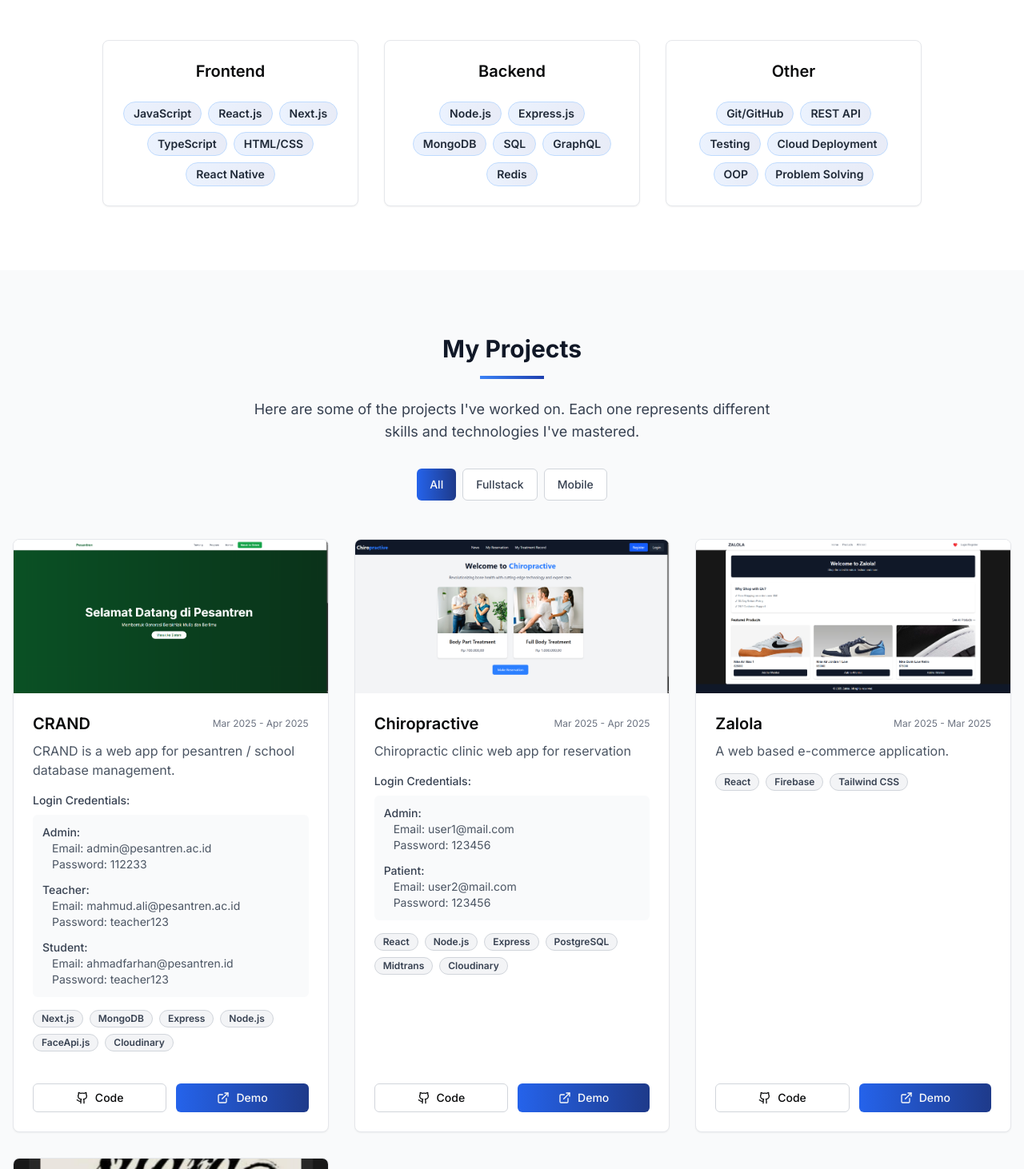
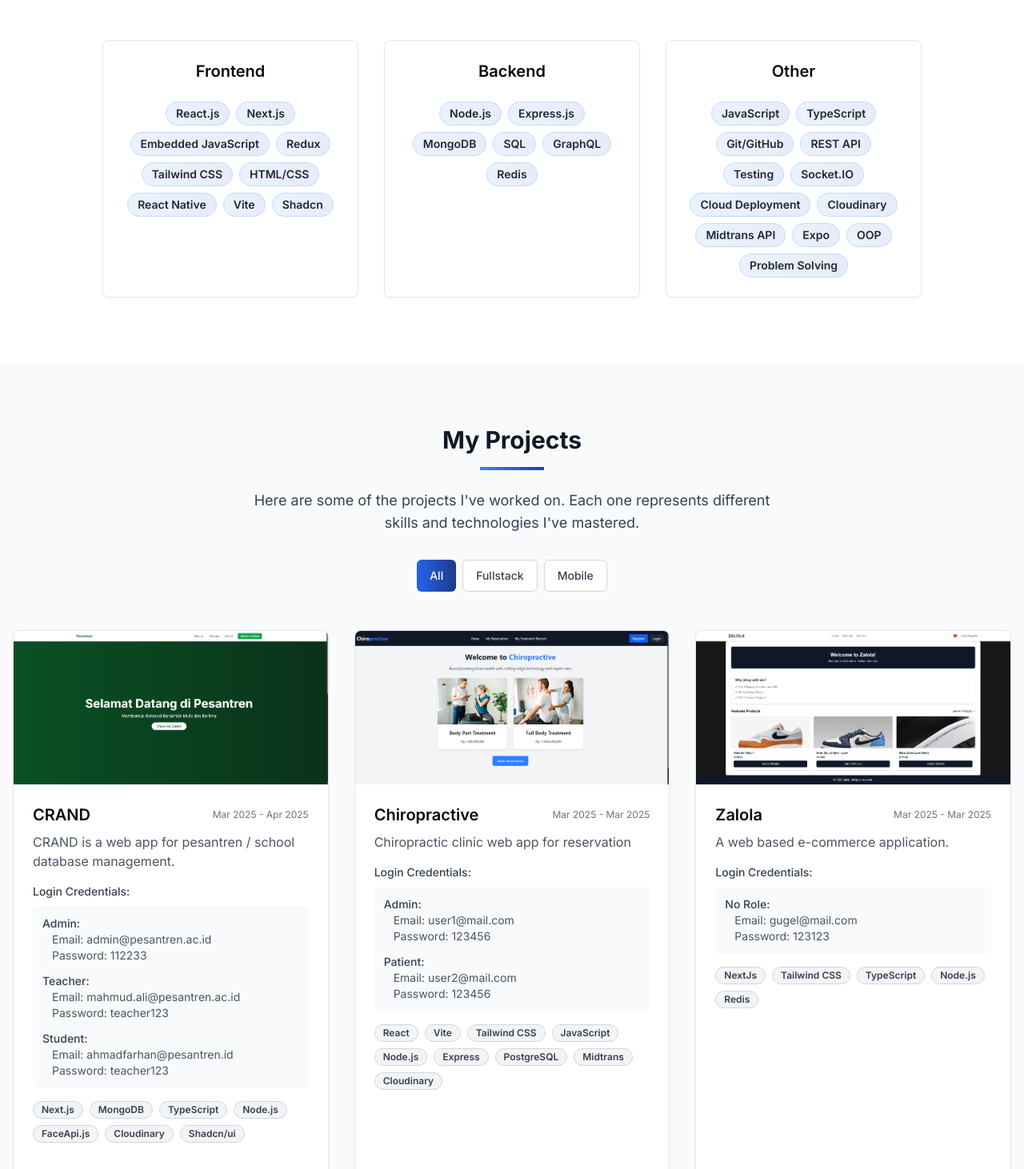
Before and after one commit to abiyudaA/abiyuda-portfolio, a Next.js app: page / in a window 1280 px wide. Shown: the part 1768-3230 px from the top of the page at 80% size. Built offline with nearby package versions, Linux system fonts and the light colour scheme.

Commit message:
change skills

```diff
--- a/components/projects.tsx
+++ b/components/projects.tsx
@@ -72,10 +72,11 @@ export default function Projects() {
       tags: [
         "Next.js",
         "MongoDB",
-        "Express",
+        "TypeScript",
         "Node.js",
         "FaceApi.js",
         "Cloudinary",
+        "Shadcn/ui",
       ],
       github: "https://github.com/abiyudaA/CRAND",
       demo: "https://crand-app.vercel.app/",
@@ -102,6 +103,9 @@ export default function Projects() {
       image: "/images/chiropractive.png",
       tags: [
         "React",
+        "Vite",
+        "Tailwind CSS",
+        "JavaScript",
         "Node.js",
         "Express",
         "PostgreSQL",
@@ -111,7 +115,7 @@ export default function Projects() {
       github: "https://github.com/abiyudaA/Chiropractive",
       demo: "https://chiropractive.vercel.app",
       category: "fullstack",
-      period: "Mar 2025 - Apr 2025",
+      period: "Mar 2025 - Mar 2025",
       loginCredentials: [
         { role: "Admin", email: "user1@mail.com", password: "123456" },
         { role: "Patient", email: "user2@mail.com", password: "123456" },
@@ -122,22 +126,36 @@ export default function Projects() {
       title: "Zalola",
       description: "A web based e-commerce application.",
       image: "/images/zalola.png",
-      tags: ["React", "Firebase", "Tailwind CSS"],
+      tags: ["NextJs", "Tailwind CSS", "TypeScript", "Node.js", "Redis"],
       github: "https://github.com/abiyudaA/zalola",
       demo: "https://zalola-app.vercel.app/",
       category: "fullstack",
       period: "Mar 2025 - Mar 2025",
+      loginCredentials: [
+        { role: "No Role", email: "gugel@mail.com", password: "123123" },
+      ],
     },
     {
       id: 3,
       title: "Youcube",
       description: "A mobile social media app linked into youtube video.",
       image: "/images/youcube.jpeg",
-      tags: ["React Native", "Expo", "Firebase"],
+      tags: [
+        "React Native",
+        "Expo",
+        "GraphQL",
+        "Apollo",
+        "Tailwind CSS",
+        "MongoDB",
+        "Node.js",
+      ],
       github: "https://github.com/abiyudaA/youcube",
       demo: "https://expo.dev/@abiyuda/youcube",
       category: "mobile",
       period: "Mar 2025 - Mar 2025",
+      loginCredentials: [
+        { role: "No Role", email: "demo@mail.com", password: "123456" },
+      ],
     },
   ];
 
--- a/components/skills.tsx
+++ b/components/skills.tsx
@@ -41,12 +41,15 @@ export default function Skills() {
   };
 
   const frontendSkills = [
-    { name: "JavaScript" },
     { name: "React.js" },
     { name: "Next.js" },
-    { name: "TypeScript" },
+    { name: "Embedded JavaScript" },
+    { name: "Redux" },
+    { name: "Tailwind CSS" },
     { name: "HTML/CSS" },
     { name: "React Native" },
+    { name: "Vite" },
+    { name: "Shadcn" },
   ];
 
   const backendSkills = [
@@ -59,10 +62,16 @@ export default function Skills() {
   ];
 
   const otherSkills = [
+    { name: "JavaScript" },
+    { name: "TypeScript" },
     { name: "Git/GitHub" },
     { name: "REST API" },
     { name: "Testing" },
+    { name: "Socket.IO" },
     { name: "Cloud Deployment" },
+    { name: "Cloudinary" },
+    { name: "Midtrans API" },
+    { name: "Expo" },
     { name: "OOP" },
     { name: "Problem Solving" },
   ];
```
